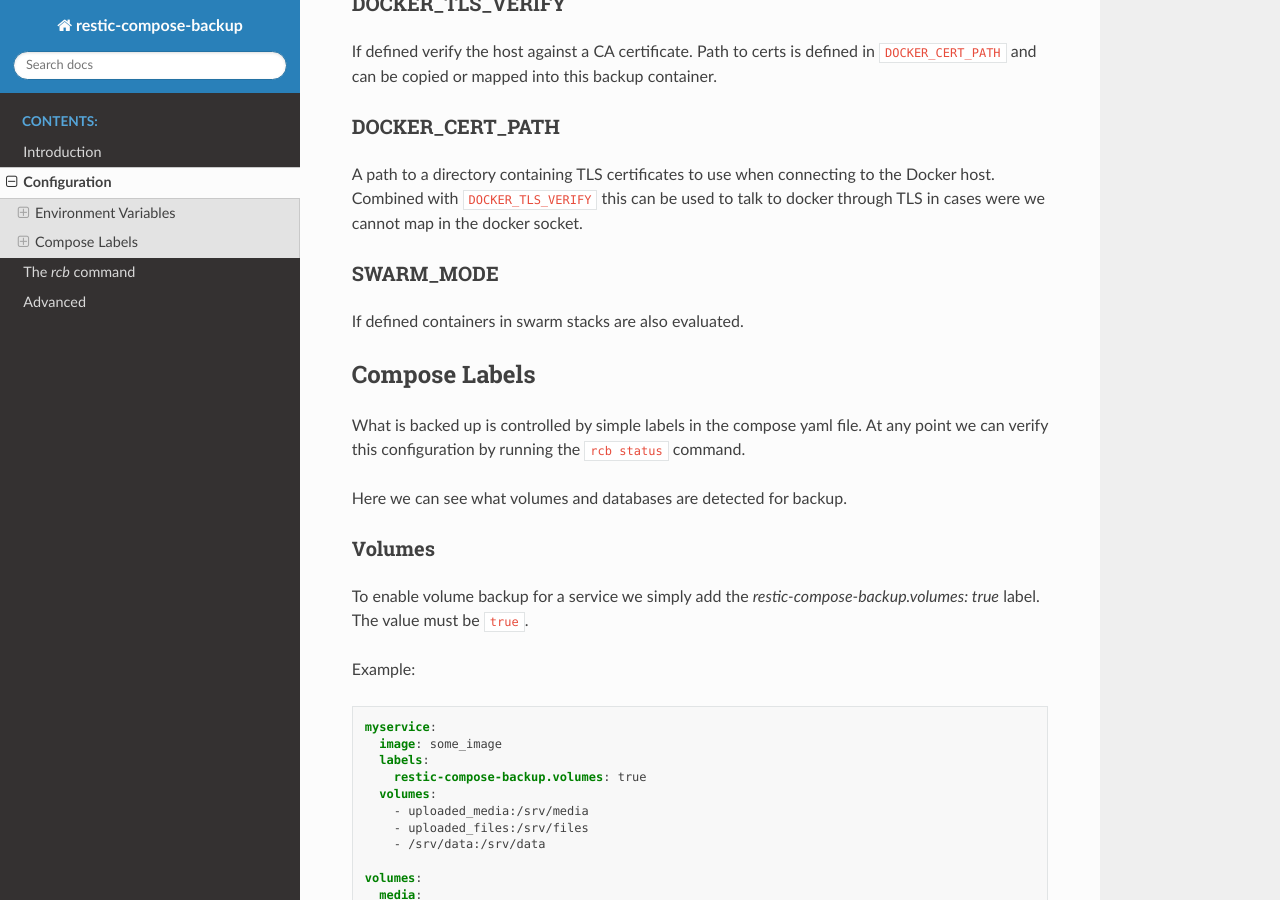
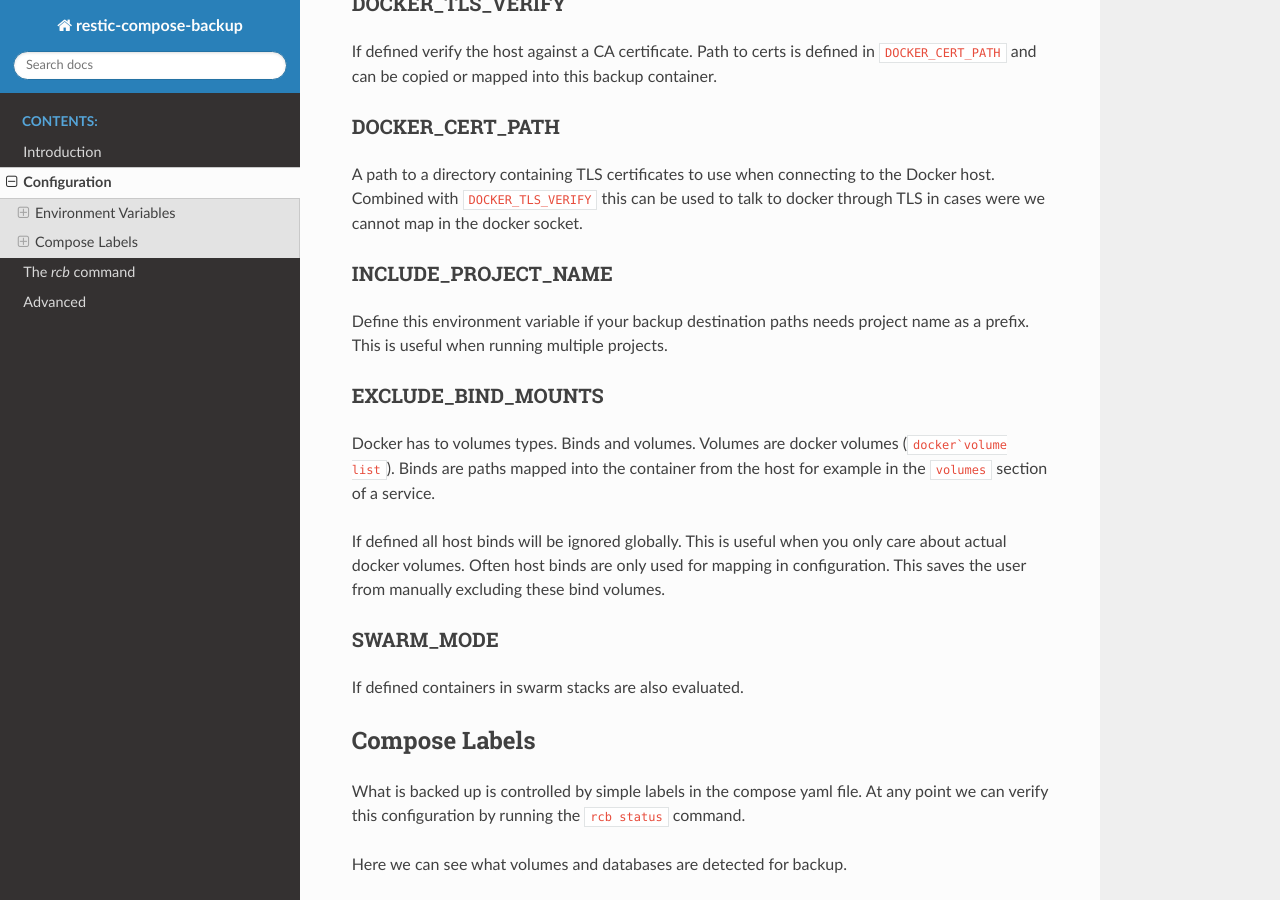
Before and after one commit to ZettaIO/restic-compose-backup, a Sphinx documentation site: the page built from docs/guide/configuration.rst, in a window 1280 px wide and 900 px high, scrolled down 3477 px. Built offline with Sphinx 7.4.7 and the Read the Docs theme 2.0.0, drawn with Linux system fonts in a browser that asks for light colours.

Commit message:
Docs for EXCLUDE_BIND_MOUNTS and INCLUDE_PROJECT_NAME

```diff
--- a/docs/guide/configuration.rst
+++ b/docs/guide/configuration.rst
@@ -187,6 +187,28 @@
 connecting to the Docker host. Combined with ``DOCKER_TLS_VERIFY``
 this can be used to talk to docker through TLS in cases
 were we cannot map in the docker socket.
+
+INCLUDE_PROJECT_NAME
+~~~~~~~~~~~~~~~~~~~~
+
+Define this environment variable if your backup destination
+paths needs project name as a prefix. This is useful
+when running multiple projects.
+
+EXCLUDE_BIND_MOUNTS
+~~~~~~~~~~~~~~~~~~~
+
+Docker has to volumes types. Binds and volumes.
+Volumes are docker volumes (``docker`volume list``).
+Binds are paths mapped into the container from
+the host for example in the ``volumes`` section
+of a service.
+
+If defined all host binds will be ignored globally.
+This is useful when you only care about actual
+docker volumes. Often host binds are only used
+for mapping in configuration. This saves the user
+from manually excluding these bind volumes.
 
 SWARM_MODE
 ~~~~~~~~~~
```
